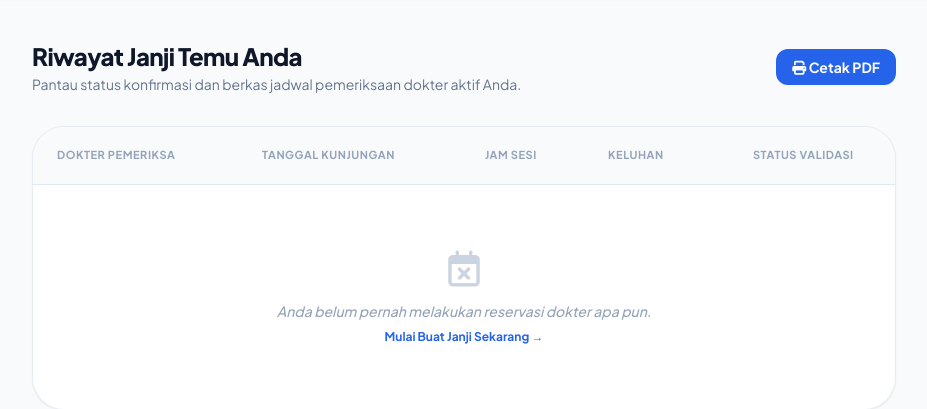
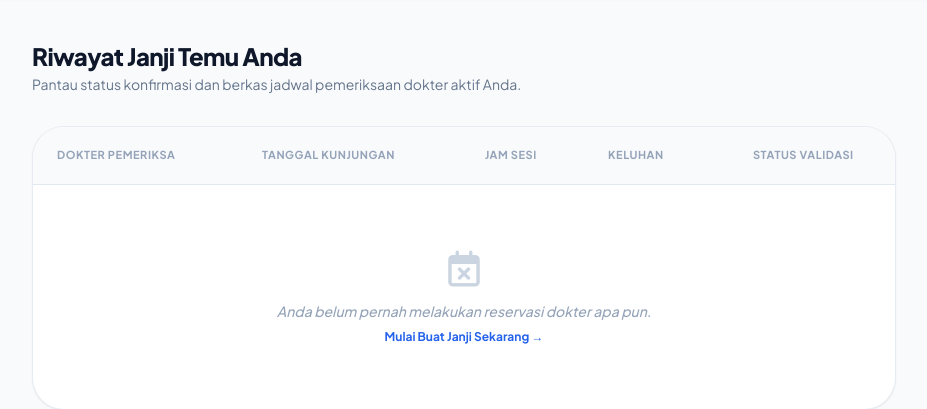
Before and after one commit to abdussakur-svg/proyekakhir-sistembookingklinikgigi-kelompok10, a PHP site: page /riwayat.php in a window 1280 px wide. Shown: the part 65-474 px from the top of the page, without its empty margins (176-1103 px from the left). Run offline with PHP 8.4, Linux system fonts and the light colour scheme; a user stored in the database is signed in; data comes from the database, SQL or seed files in the repository; data that the repository does not hold is empty; some libraries are stand-ins or nearby versions.

Commit message:
riwayat.php

```diff
--- a/riwayat.php
+++ b/riwayat.php
@@ -68,11 +68,6 @@ $result = mysqli_stmt_get_result($stmt);
                 <h2 class="text-2xl font-black text-slate-900 tracking-tight">Riwayat Janji Temu Anda</h2>
                 <p class="text-slate-500 text-sm mt-0.5">Pantau status konfirmasi dan berkas jadwal pemeriksaan dokter aktif Anda.</p>
             </div>
-
-            <a href="cetak-riwayat.php"
-                class="bg-blue-600 text-white px-4 py-2 rounded-xl text-sm font-bold hover:bg-blue-700">
-                <i class="fas fa-print"></i> Cetak PDF
-            </a>
         </div>
 
         <!-- Wadah Tabel Modern -->
```
